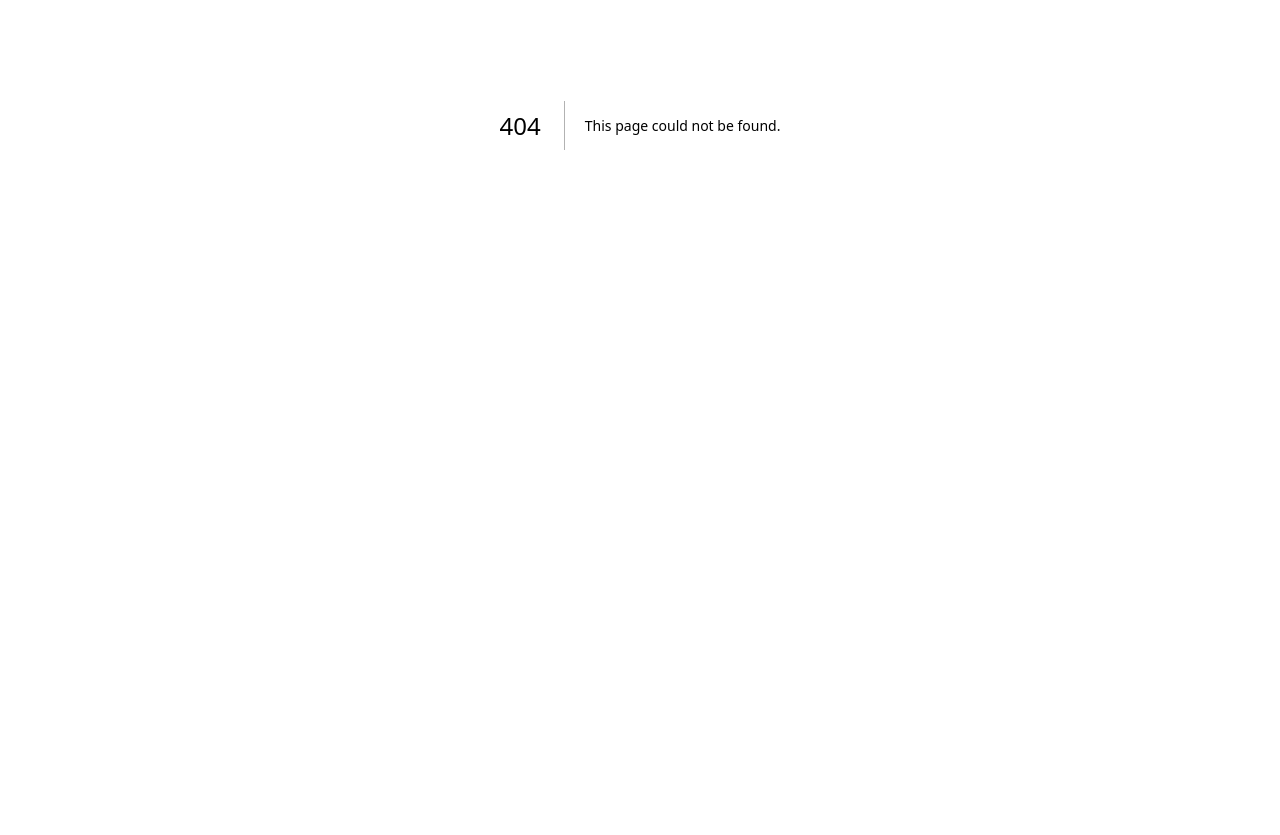
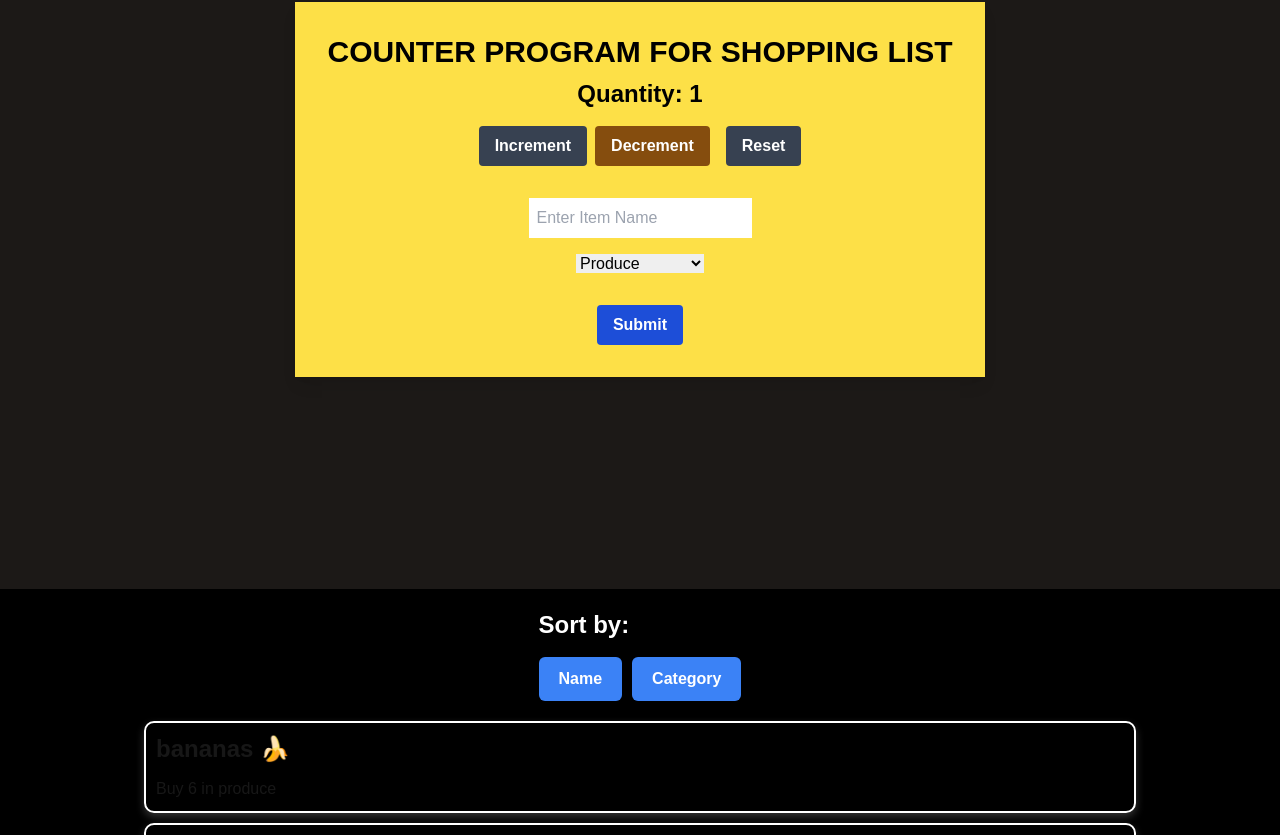
Before and after one commit to manminder11/cprg306-assignments, a Next.js app: page /week-8 in a window 1280 px wide. Before the commit this address had no page. Shown: the part 275-1110 px from the top of the page. Before the commit the page ends 800 px from the top, so only its background shows below. Built offline with nearby package versions, Linux system fonts and the light colour scheme.

Commit message:
setup - week 8

```diff
--- a/app/page.js
+++ b/app/page.js
@@ -38,10 +38,16 @@ export default function Page() {
           </Link>
         </section>
 
-          <section classname="font-extrabold">
-            <Link href="http://localhost:3000/week-7" target="_blank">
-              week-7
-            </Link>
+        <section classname="font-extrabold">
+          <Link href="http://localhost:3000/week-7" target="_blank">
+            week-7
+          </Link>
+        </section>
+
+        <section classname="font-extrabold">
+          <Link href="http://localhost:3000/week-8" target="_blank">
+            week-8
+          </Link>
         </section>
       </header>
     </main>
--- /dev/null
+++ b/app/week-8/item-list.js
@@ -0,0 +1,86 @@
+"use client";
+import { useState } from "react";
+import Item from "./item.js";
+
+export default function ItemList({ items }) {
+  const [sortBy, setSortBy] = useState("name");
+
+  let sortedItems = [...items];
+  if (sortBy === "category") {
+    sortedItems.sort((a, b) => a.category.localeCompare(b.category));
+  }
+  if (sortBy === "name") {
+    sortedItems.sort((a, b) => a.name.localeCompare(b.name));
+  }
+
+  return (
+    <main
+      style={{
+        backgroundColor: "black",
+        padding: "20px",
+        display: "flex",
+        flexDirection: "column",
+        alignItems: "center",
+      }}
+    >
+      <section style={{ marginBottom: "20px" }}>
+        <h2 className="font-extrabold text-2xl text-white mb-4">Sort by:</h2>
+        <button
+          className="font-extrabold bg-blue-500 text-white hover:cursor-pointer py-2 px-4 rounded-md mr-2 hover:bg-blue-700 transition-all duration-300"
+          onClick={() => setSortBy("name")}
+          style={{ marginRight: "5px", padding: "10px 20px" }}
+        >
+          Name
+        </button>
+        <button
+          className="font-extrabold bg-blue-500 text-white py-2 px-4 rounded-md hover:bg-blue-700 transition-all duration-300 m-auto"
+          onClick={() => setSortBy("category")}
+          style={{ marginLeft: "5px", padding: "10px 20px" }}
+        >
+          Category
+        </button>
+      </section>
+      <ul
+        style={{
+          padding: "0",
+          margin: "0",
+          listStyleType: "none",
+          width: "100%",
+          display: "flex",
+          flexDirection: "column",
+          alignItems: "center",
+        }}
+      >
+        {sortedItems.map((item) => (
+          <li
+            key={item.id}
+            style={{
+              marginBottom: "10px",
+              transition: "all 0.3s ease-in-out",
+              width: "80%",
+            }}
+          >
+            <div
+              style={{
+                border: "2px solid white",
+                padding: "10px",
+                backgroundColor: item.color,
+                borderRadius: "10px",
+                boxShadow: "0 4px 8px rgba(255, 255, 255, 0.2)",
+                transition: "transform 0.3s ease-in-out",
+              }}
+              onMouseEnter={(e) => {
+                e.currentTarget.style.transform = "scale(1.05)";
+              }}
+              onMouseLeave={(e) => {
+                e.currentTarget.style.transform = "scale(1)";
+              }}
+            >
+              <Item {...item} />
+            </div>
+          </li>
+        ))}
+      </ul>
+    </main>
+  );
+}
--- /dev/null
+++ b/app/week-8/item.js
@@ -0,0 +1,17 @@
+export default function Item(props) {
+  return (
+    <main>
+      <ul>
+        <li>
+          <section>
+            <h1 className="font-extrabold text-2xl pb-3" >{props.name}</h1>
+            <p>
+              Buy {props.quantity} in {props.category}
+
+            </p>
+          </section>
+        </li>
+      </ul>
+    </main>
+  );
+}
--- /dev/null
+++ b/app/week-8/items.json
@@ -0,0 +1,93 @@
+
+  [
+    {
+      "id": "1h2GJKH12gkHG31h1H",
+      "name": "milk, 4 L 🥛",
+      "quantity": 1,
+      "category": "dairy"
+    },
+    {
+      "id": "2KJH3k2j3H1k2J3K1H",
+      "name": "bread 🍞",
+      "quantity": 2,
+      "category": "bakery"
+    },
+    {
+      "id": "3h2KJH3k2j3H1k2J3",
+      "name": "eggs, dozen 🥚",
+      "quantity": 2,
+      "category": "dairy"
+    },
+    {
+      "id": "4k2J3K1H2GJKH12gk",
+      "name": "bananas 🍌",
+      "quantity": 6,
+      "category": "produce"
+    },
+    {
+      "id": "5H1h1H2KJH3k2j3H",
+      "name": "broccoli 🥦",
+      "quantity": 3,
+      "category": "produce"
+    },
+    {
+      "id": "6H1k2J3K1H2GJKH1",
+      "name": "chicken breasts, 1 kg 🍗",
+      "quantity": 1,
+      "category": "meat"
+    },
+    {
+      "id": "7gkHG31h1H2KJH3k",
+      "name": "pasta sauce 🍝",
+      "quantity": 3,
+      "category": "canned goods"
+    },
+    {
+      "id": "8j3H1k2J3K1H2GJK",
+      "name": "spaghetti, 454 g 🍝",
+      "quantity": 2,
+      "category": "dry goods"
+    },
+    {
+      "id": "9H12gkHG31h1H2KJ",
+      "name": "toilet paper, 12 pack 🧻",
+      "quantity": 1,
+      "category": "household"
+    },
+    {
+      "id": "10H3k2j3H1k2J3K1",
+      "name": "paper towels, 6 pack",
+      "quantity": 1,
+      "category": "household"
+    },
+    {
+      "id": "11k2J3K1H2GJKH12",
+      "name": "dish soap 🍽️",
+      "quantity": 1,
+      "category": "household"
+    },
+    {
+      "id": "12GJKH12gkHG31h1",
+      "name": "hand soap 🧼",
+      "quantity": 4,
+      "category": "household"
+    },
+    {
+      "id": "100",
+      "name": "frozen pizza 🍕",
+      "quantity": 10,
+      "category": "frozen foods"
+    },
+    {
+      "id": "101",
+      "name": "coca-cola, 2 L 🥤",
+      "quantity": 1,
+      "category": "beverages"
+    },
+    {
+      "id": "200",
+      "name": "chips 🍟",
+      "quantity": 1,
+      "category": "snacks"
+    }
+  ]
--- /dev/null
+++ b/app/week-8/new-item.js
@@ -0,0 +1,114 @@
+"use client";
+
+import { useState } from "react";
+
+export default function NewItem({ onAddItem }) {
+  const [quantity, setQuantity] = useState(1);
+  const [name, setName] = useState("");
+  const [category, setCategory] = useState("produce");
+
+  const increment = () => {
+     setQuantity(quantity + 1 < 20 ? quantity + 1 : 20);
+  };
+
+  const decrement = () => {
+    setQuantity(quantity - 1 > 1 ? quantity - 1 : 1);
+  };
+
+  const reset = () => {
+    setQuantity(1);
+    setCategory("produce");
+    setName("");
+  };
+
+  const handleSubmit = (event) => {
+    event.preventDefault();
+
+    const item = {
+      id: Date.now(),
+      name: name,
+      category: category,
+      quantity: quantity,
+    };
+
+    if (onAddItem) {
+      onAddItem(item);
+    }
+
+    setQuantity(1);
+    setCategory("produce");
+    setName("");
+  };
+
+  return (
+    <div className="flex items-center justify-center min-h-screen bg-stone-900">
+      <div className="bg-yellow-300 shadow-lg p-8 text-center ">
+        <h1 className="text-3xl font-extrabold text-center text-black mb-2 ">
+          COUNTER PROGRAM FOR SHOPPING LIST
+        </h1>
+        <h1 className="text-2xl font-bold text-black mb-4">
+          Quantity: {quantity}
+        </h1>
+
+        <button
+          className="font-large bg-gray-700 hover:bg-red-700 text-white font-bold p-2 px-4 rounded mr-2"
+          disabled={quantity > 20}
+          onClick={increment}
+        >
+          Increment
+        </button>
+        <button
+          className="font-large bg-yellow-800 hover:bg-cyan-700 text-white font-bold p-2 px-4 rounded mr-2"
+          disabled={quantity <= 1}
+          onClick={decrement}
+        >
+          Decrement
+        </button>
+
+        <button
+          className="font-large bg-gray-700 hover:bg-green-700 text-white font-bold ml-2 px-4 p-2 rounded"
+          onClick={reset}
+        >
+          Reset
+        </button>
+
+        <form className="flex flex-col items-center mt-4 space-y-4" onSubmit={handleSubmit}>
+          <input
+            required
+            type="text"
+            value={name}
+            onChange={(e) => setName(e.target.value)}
+            placeholder="Enter Item Name"
+            className="p-2 mt-4 text-black"
+          />
+
+          <select
+            className="text-black"
+            value={category}
+            onChange={(e) => setCategory(e.target.value)}
+          >
+            <option value="produce">Produce</option>
+            <option value="dairy">Dairy</option>
+            <option value="bakery">Bakery</option>
+            <option value="meat">Meat</option>
+            <option value="household">Household</option>
+            <option value="dry goods">Dry Goods</option>
+            <option value="canned goods">Canned Goods</option>
+            <option value="frozen foods">Frozen Foods</option>
+            <option value="beverages">Beverages</option>
+            <option value="snacks">Snacks</option>
+          </select>
+
+          <div>
+            <button
+              type="submit"
+              className="font-large bg-blue-700 hover:bg-blue-900 text-white font-bold p-2 px-4 rounded mt-4"
+            >
+              Submit
+            </button>
+          </div>
+        </form>
+      </div>
+    </div>
+  );
+}
--- /dev/null
+++ b/app/week-8/page.js
@@ -0,0 +1,26 @@
+"use client";
+import { useState } from "react";
+import ItemList from "./item-list.js";
+import itemsData from "./items.json";
+import NewItem from "./new-item.js";
+export default function Page() {
+  const [items, setItems] = useState(itemsData);
+
+
+  function handleAddItem(item) {
+    setItems([...items, item]);
+  }
+
+
+  return (
+    <main>
+      <h1 className="font-extrabold text-4xl p-3 pl-5 text-yellow-300 ">
+        Shopping List
+      </h1>
+      <header>
+        <NewItem onAddItem={handleAddItem} />
+        <ItemList items={items} />
+      </header>
+    </main>
+  );
+}
```
